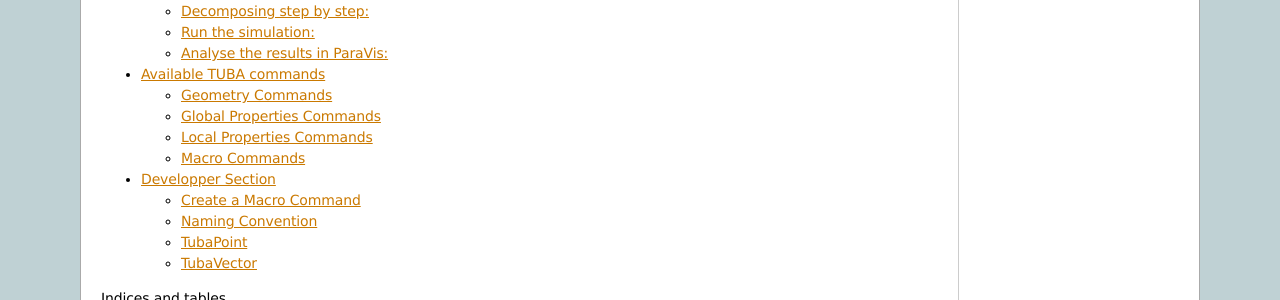
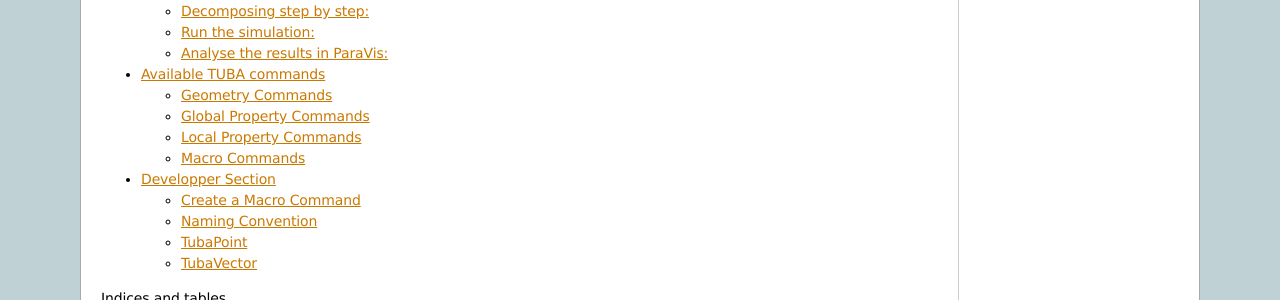
Before and after one commit to jgwagenfeld/TUBA_V2, a Sphinx documentation site: the page built from docs/index.rst, in a window 1280 px wide. Shown: the part 700-1000 px from the top of the page. Built offline with Sphinx 7.4.7, drawn with Linux system fonts in a browser that asks for light colours.

Commit message:
DocsUpdate

```diff
--- a/docs/Commands.rst
+++ b/docs/Commands.rst
@@ -22,7 +22,7 @@
 
 
 
-Global Properties  Commands
+Global Property  Commands
 ------------------------------------
 
 .. automodule:: tuba.define_properties
@@ -42,7 +42,7 @@
 .. autofunction:: RhoFluid
 .. autofunction:: Insulation
 
-Local Properties  Commands
+Local Property  Commands
 ------------------------------------
 
 
```
Also changed, not shown: docs/_static/4_OpenAster.png, 13 other files.
